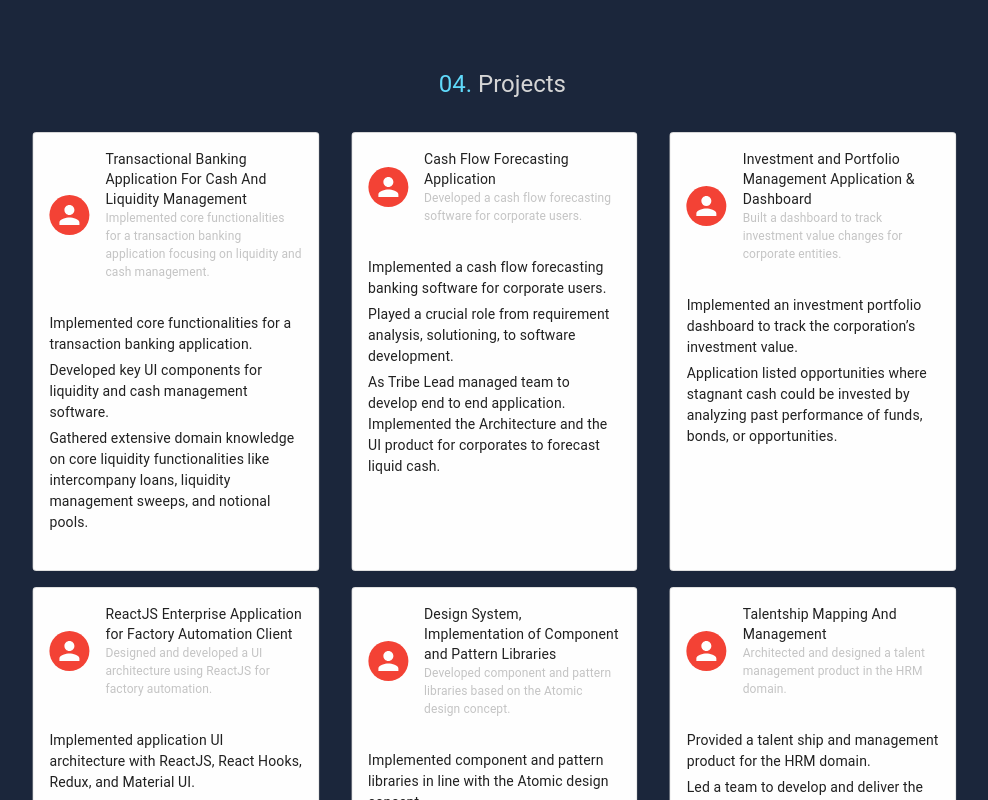
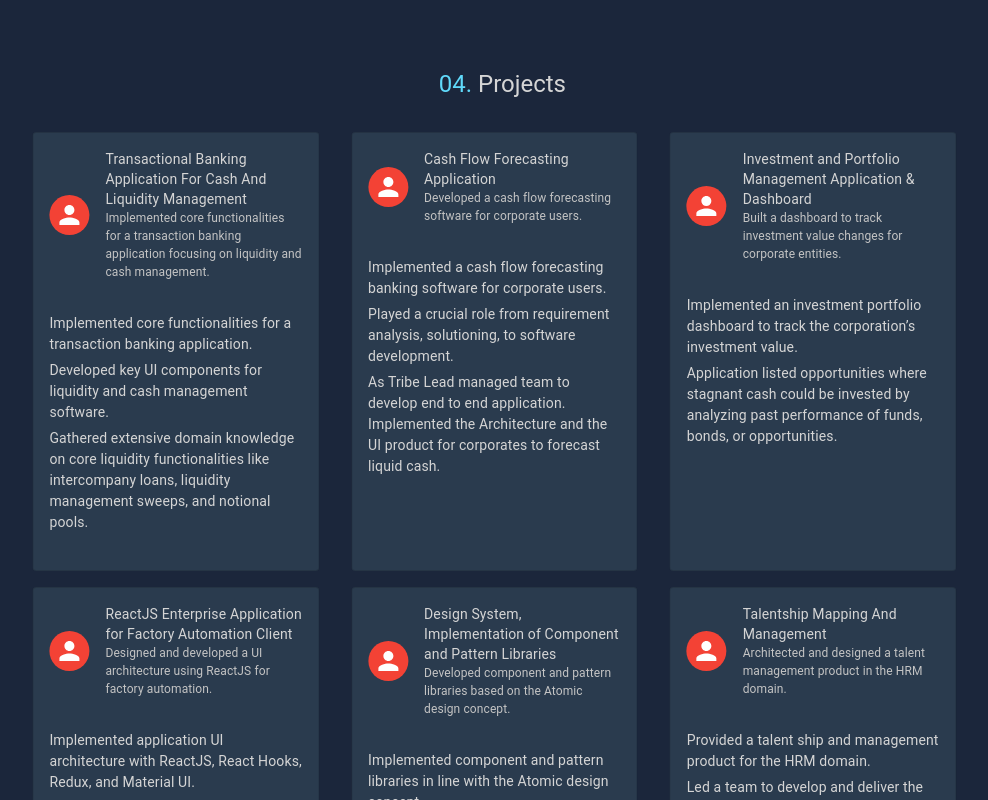
Before and after one commit to sayan-digital-product/sayan-portfolio, a Next.js app: page / in a window 1280 px wide. Shown: the part 2920-3720 px from the top of the page, without its empty margins (91-1079 px from the left). Built offline with nearby package versions, Linux system fonts and the light colour scheme.

Commit message:
minor style changes

```diff
--- a/styles/globals.css
+++ b/styles/globals.css
@@ -159,8 +159,8 @@ a:hover {
 }
 
 .card-background {
-  background-color: rgba(var(--card-rgb));
-  color: rgb(var(--light-blue-rgb));
+  background-color: rgba(var(--card-rgb)) !important;
+  color: rgb(var(--light-blue-rgb)) !important;
 }
 
 @media (prefers-color-scheme: dark) {
```
